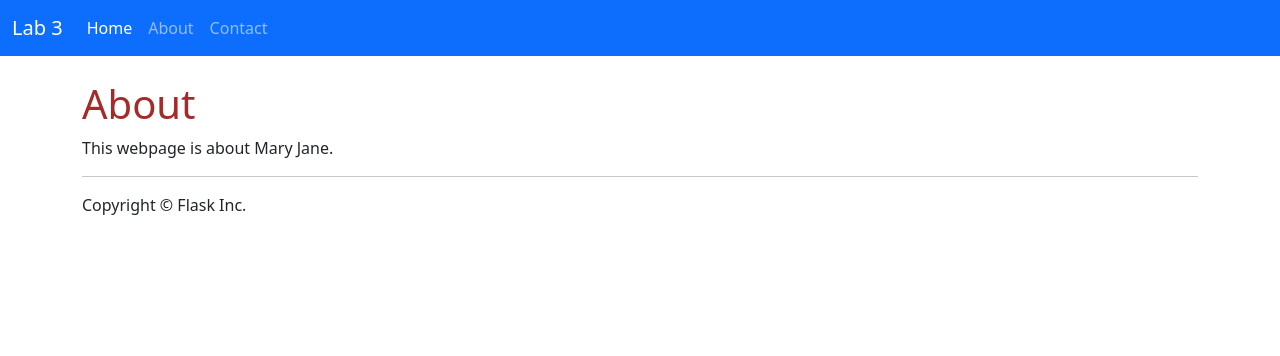
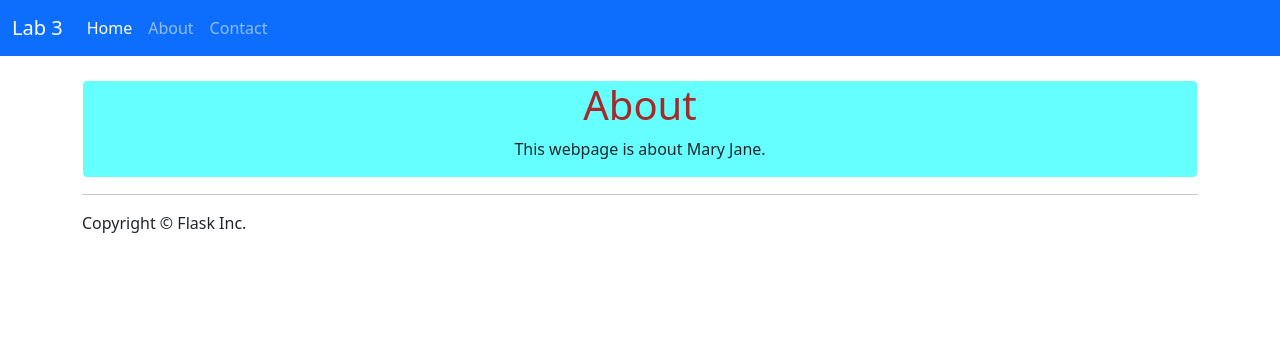
Before and after one commit to tajay59/flaskApp, a Flask app: page /about/ in a window 1280 px wide. Shown: the top 356 px of the page. Run offline with Flask 2, Linux system fonts and the light colour scheme; some libraries are stand-ins or nearby versions.

Commit message:
Updated files

```diff
--- a/app/static/css/about.css
+++ b/app/static/css/about.css
@@ -1,8 +1,28 @@
-*{
-    box-sizing: border-box;
-
+* {
+  -webkit-box-sizing: border-box;
+          box-sizing: border-box;
 }
 
 h1 {
-    color: brown;
+  color: brown;
 }
+
+.aboutblock {
+  display: -webkit-box;
+  display: -ms-flexbox;
+  display: flex;
+  -webkit-box-orient: vertical;
+  -webkit-box-direction: normal;
+      -ms-flex-direction: column;
+          flex-direction: column;
+  -webkit-box-pack: center;
+      -ms-flex-pack: center;
+          justify-content: center;
+  -webkit-box-align: center;
+      -ms-flex-align: center;
+          align-items: center;
+  background-color: rgba(0, 255, 255, 0.603);
+  border: 1px solid white;
+  border-radius: 5px;
+}
+/*# sourceMappingURL=about.css.map */
--- /dev/null
+++ b/app/static/css/about.scss
@@ -0,0 +1,18 @@
+*{
+    box-sizing: border-box;
+
+}
+
+h1 {
+    color: brown;
+}
+
+.aboutblock {
+    display: flex;
+    flex-direction: column;
+    justify-content: center;
+    align-items: center;
+    background-color: rgba(0, 255, 255, 0.603);
+    border: 1px solid white;
+    border-radius: 5px;
+}
--- a/app/static/js/about.js
+++ b/app/static/js/about.js
@@ -0,0 +1,5 @@
+window.addEventListener('load',()=>{
+
+
+
+});
--- a/app/templates/about.html
+++ b/app/templates/about.html
@@ -3,6 +3,9 @@
 {% block javascript %} <link rel="stylesheet" href="{{ url_for('static', filename='js/about.js') }}"> {% endblock%}
 
 {% block main %}
-<h1>About</h1>
-<p>This webpage is about {{ name }}.</p>
+<div class="aboutblock">
+    <h1>About</h1>
+    <p>This webpage is about {{ name }}.</p>
+</div>
+
 {% endblock %}
```
Also changed, not shown: 1 other file.
